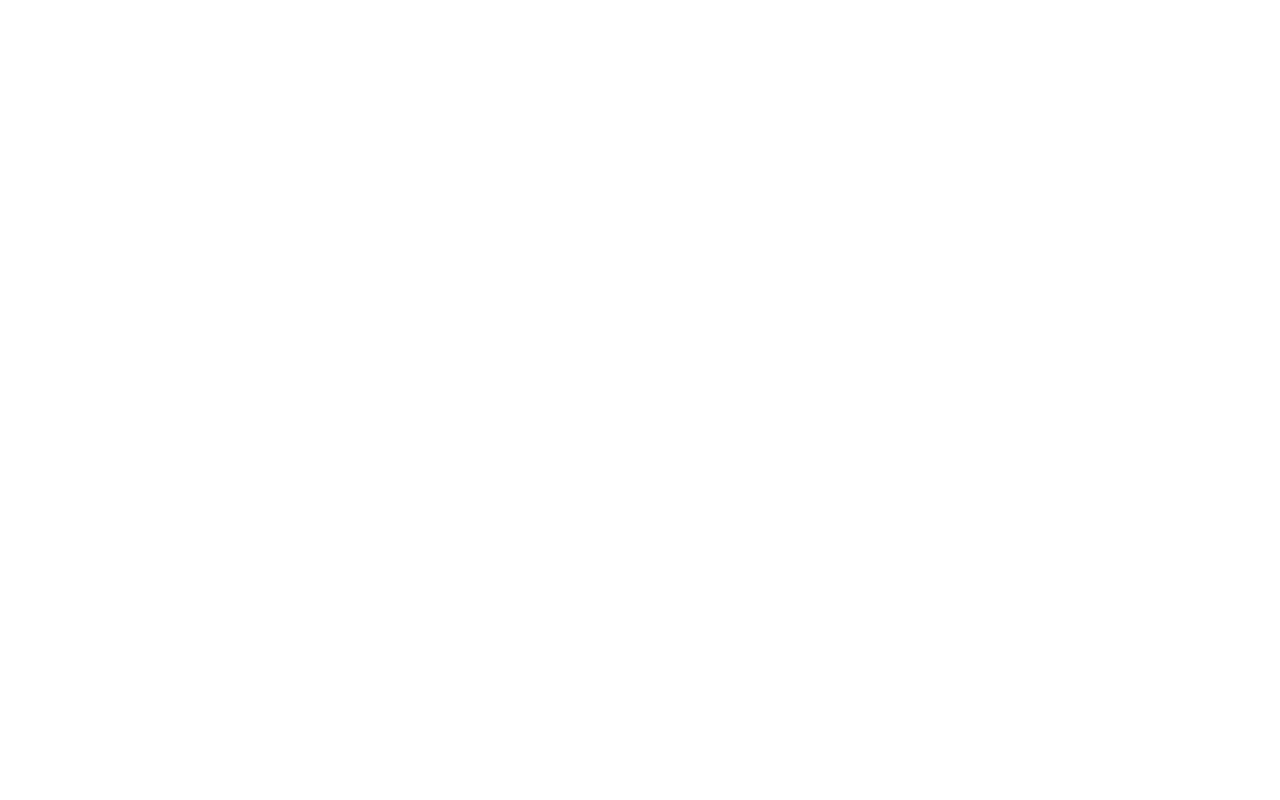
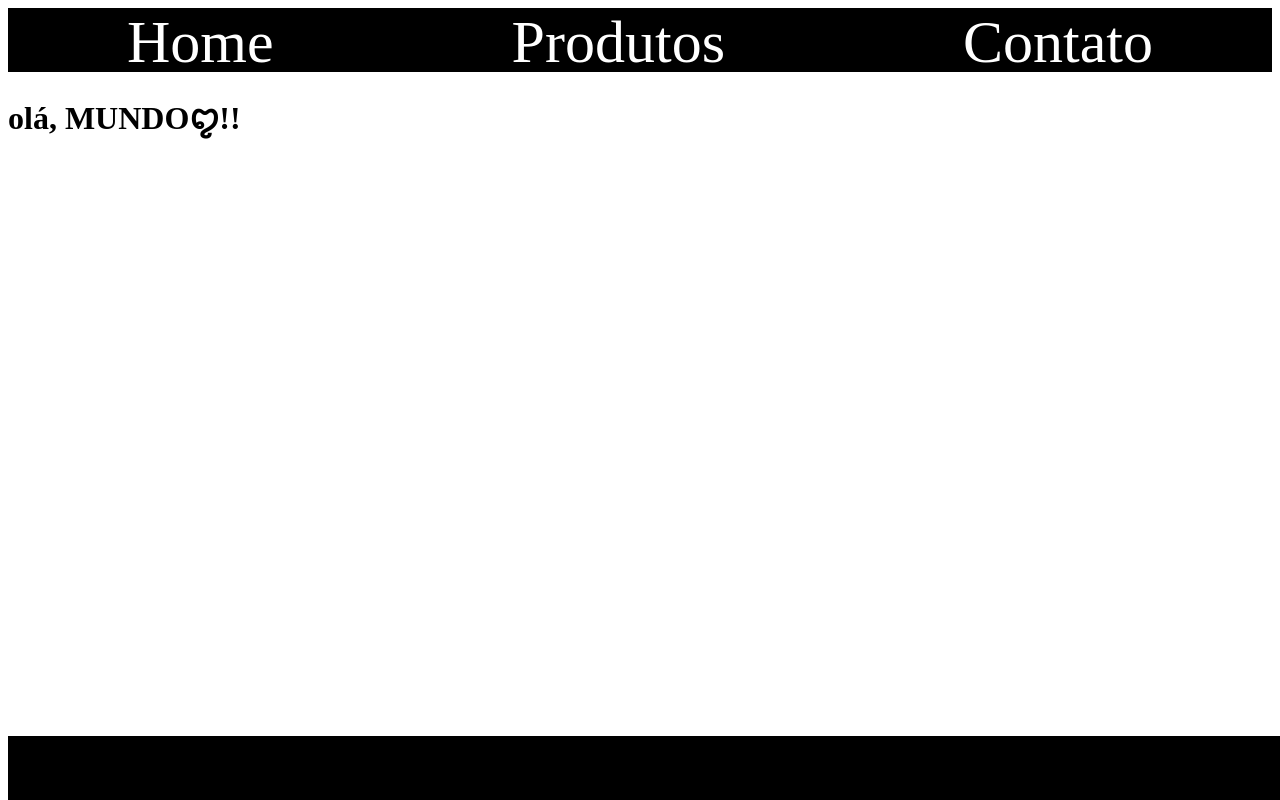
Before and after one commit to sarah-camilly/projetoTesteGitgithub, a plain HTML site: page index.html in a window 1280 px wide. Drawn offline with Linux system fonts and the light colour scheme.

Commit message:
08.04 sarah - estilização dos elementos do site

```diff
--- a/index.html
+++ b/index.html
@@ -4,10 +4,17 @@
     <meta charset="UTF-8">
     <meta name="viewport" content="width=device-width, initial-scale=1.0">
     <title>Document</title>
+    <link rel="stylesheet" href="style.css">
 </head>
 <body>
    <div class="header">
+    <a href="#">Home</a>
+    <a href="#">Produtos</a>
+    <a href="#">Contato</a>
+   </div>
 
+    <h1>olá, MUNDOꨄ︎!!</h1>
+     <div class="footer"></div>
    </div>
 </body>
 </html>
--- /dev/null
+++ b/style.css
@@ -0,0 +1,22 @@
+.header{
+    width: 100%;
+    height: 8vh;
+    background-color: black;
+    display: flex;
+    justify-content: space-around;
+}
+
+.header a{
+    text-decoration: none;
+    color: white;
+    font-size: 60px;
+
+}
+
+.footer{
+    width: 100%;
+    height: 8%;
+    bottom: 0;
+    position: absolute;
+    background-color: black;
+}
```
